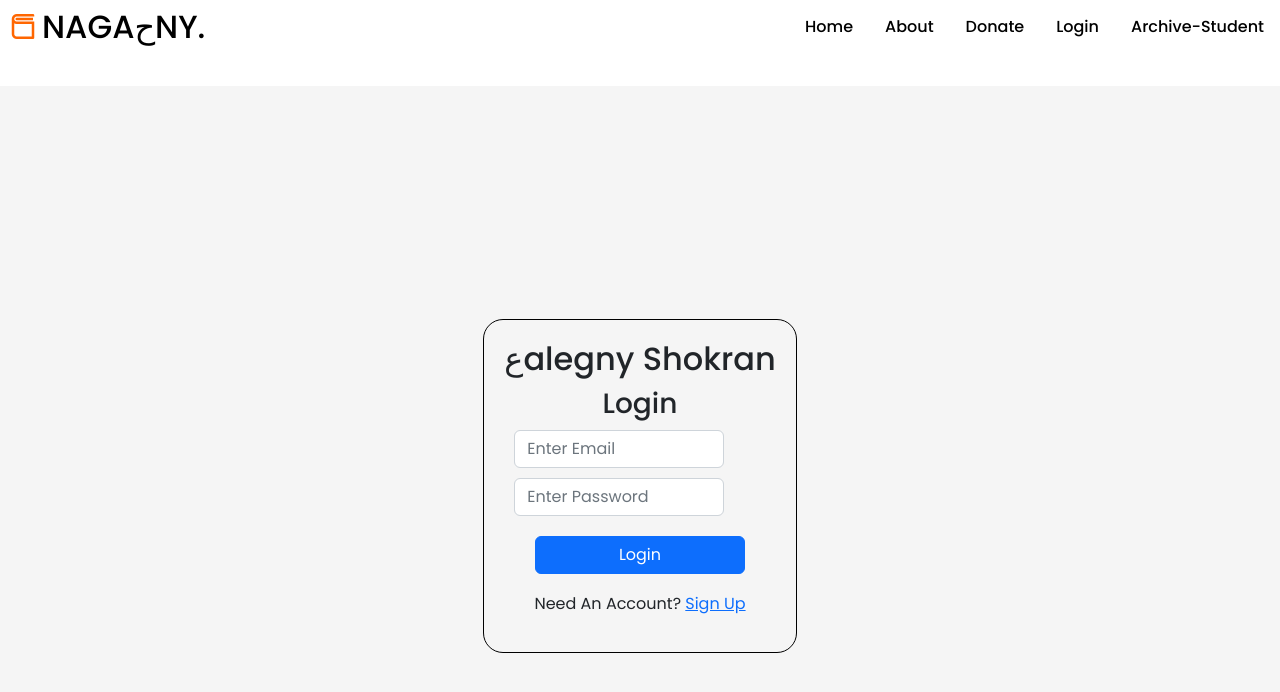
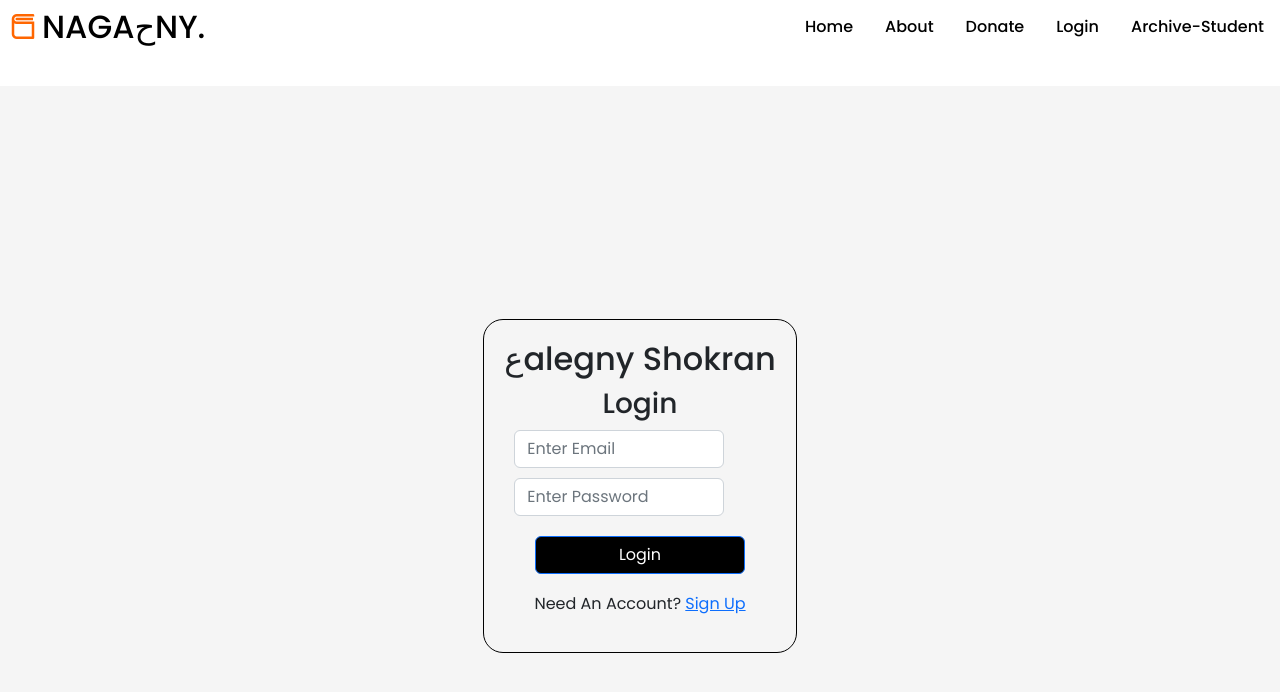
Before and after one commit to Osos-7/Agile-Final, a React (Create React App) app: page / in a window 1280 px wide. Shown: the top 692 px of the page. Built offline with nearby package versions, Linux system fonts and the light colour scheme.

Commit message:
modifications

```diff
--- a/src/Components/Login/Login.css
+++ b/src/Components/Login/Login.css
@@ -15,3 +15,11 @@
     margin: 10px;
     width: 210px;
 }
+
+.login button{
+    background-color: black;
+}
+
+.login button :hover{
+    background-color: #ff6600;
+}
--- a/src/Components/Signup/Signup.css
+++ b/src/Components/Signup/Signup.css
@@ -21,5 +21,5 @@
     color: white;
 }
 .signup button:hover {
-    background-color: #e0501b;
+    background-color: #ff6600;
 }
```
